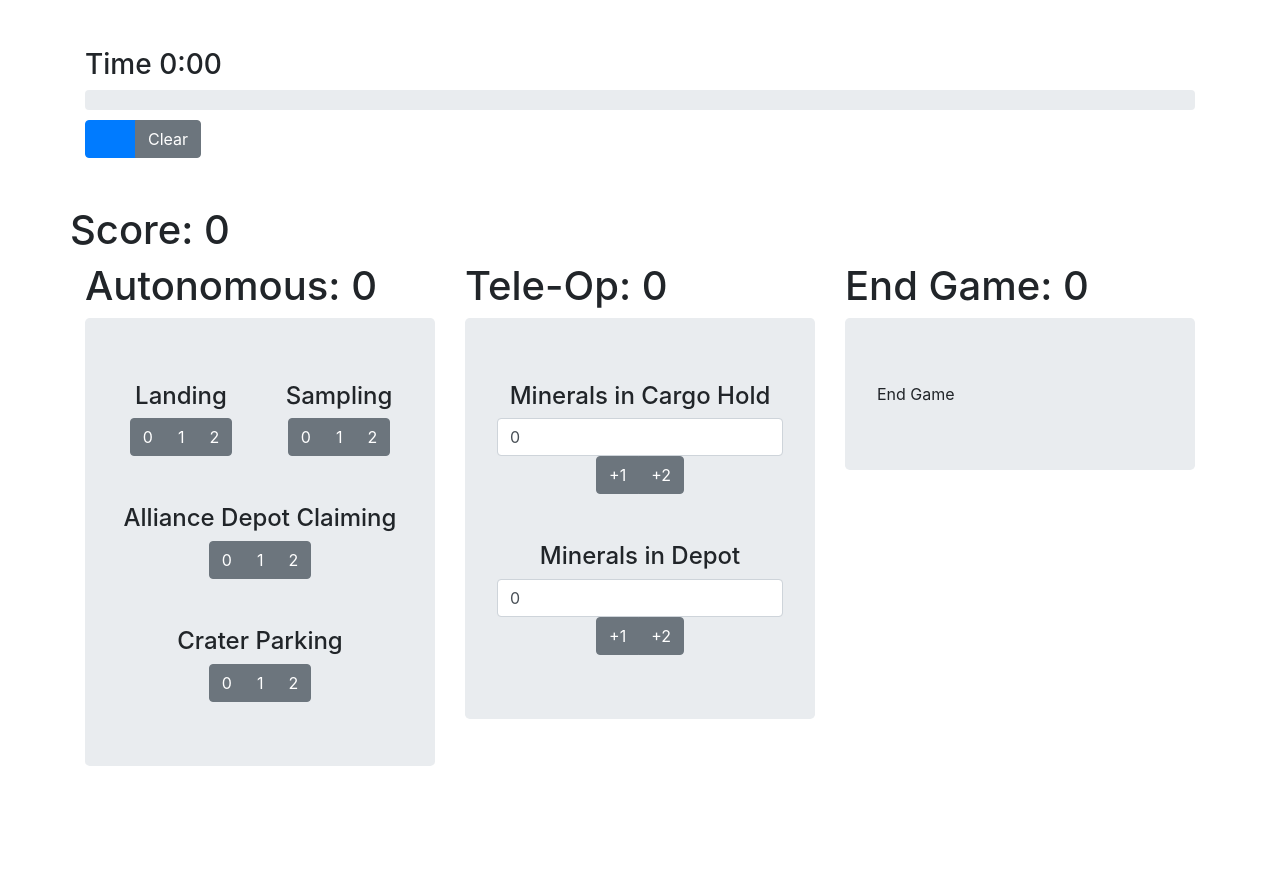
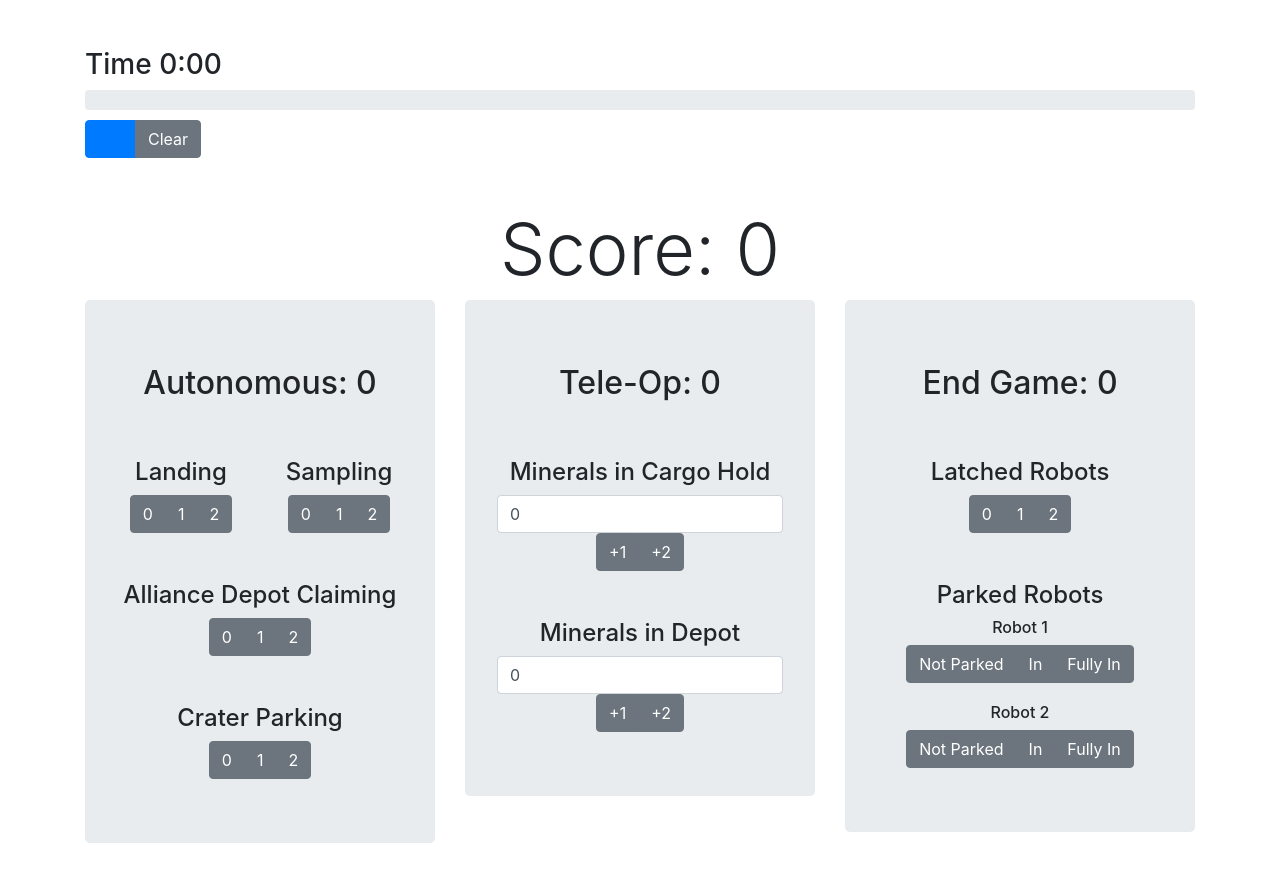
Before and after one commit to HavishNetla/rover-ruckus-scorer, a Next.js app: page / in a window 1280 px wide. Before the commit the page ends 800 px from the top, so only its background shows below. Built offline with nearby package versions, Linux system fonts and the light colour scheme; some icons are missing.

Commit message:
Fix Negative and NaN input

```diff
--- a/components/Autonomous/index.js
+++ b/components/Autonomous/index.js
@@ -12,32 +12,17 @@ import ToggleButton from '../ToggleButton'
 
 export default class extends React.Component {
   state = {
-    robot1Landing: 0,
-    robot2Landing: 0,
+    landing: 0,
     sampling: 0,
     depotClaiming: 0,
-    robot1crater: 0,
-    robot2crater: 0,
-
-    cargoMinerals: 0,
-    depotMinerals: 0,
+    crater: 0,
 
     cargo: 0,
     depot: 0,
-  }
 
-  calculateAutoScore = () =>
-    this.state.robot1Landing * 30 +
-    this.state.robot2Landing * 30 +
-    this.state.sampling * 25 +
-    this.state.depotClaiming * 15 +
-    this.state.robot1crater * 10 +
-    this.state.robot2crater * 10
-
-  calculateTeleScore = () => this.state.cargo * 5 + this.state.depot * 2
-
-  handleDepotChange = event => {
-    this.setState({ depot: event.target.value })
+    latch: 0,
+    robot1Park: 0,
+    robot2Park: 0,
   }
 
   onDepotIncrement = plus2 => {
@@ -52,10 +37,6 @@ export default class extends React.Component {
     }
   }
 
-  handleCargoChange = event => {
-    this.setState({ cargo: event.target.value })
-  }
-
   onCargoIncrement = plus2 => {
     if (plus2 === true) {
       this.setState({
@@ -68,31 +49,62 @@ export default class extends React.Component {
     }
   }
 
+  calculateAutoScore = () =>
+    this.state.landing * 30 +
+    this.state.sampling * 25 +
+    this.state.depotClaiming * 15 +
+    this.state.crater * 10
+
+  calculateTeleScore = () => this.state.cargo * 5 + this.state.depot * 2
+
+  calculateEndGameScore = () =>
+    this.state.latch * 50 + this.state.robot1Park + this.state.robot2Park
+
+  handleDepotChange = event => {
+    if (event.target.value < 0) {
+      this.setState({ depot: 0 })
+    } else {
+      this.setState({ depot: event.target.value || 0 })
+    }
+  }
+
+  handleCargoChange = event => {
+    if (event.target.value < 0) {
+      this.setState({ cargo: 0 })
+    } else {
+      this.setState({ cargo: event.target.value || 0 })
+    }
+  }
+
+  onKeyPress = event => {
+    if (event.which === 13 /* Enter */) {
+      event.preventDefault()
+    }
+  }
+
   render() {
-    const { cargo } = this.state
-
     return (
       <div>
         <Container style={{ marginTop: '3em' }}>
-          <Row style={{ textAlign: 'center' }}>
-            <h1>
-              Score: {this.calculateAutoScore() + this.calculateTeleScore()}
-            </h1>
-          </Row>
+          <h1 className="display-3" style={{ textAlign: 'center' }}>
+            Score:{' '}
+            {this.calculateAutoScore() +
+              this.calculateTeleScore() +
+              this.calculateEndGameScore()}
+          </h1>
+
           <Row>
-            <Col>
-              <h1>Autonomous: {this.calculateAutoScore()}</h1>
-            </Col>
-            <Col>
-              <h1>Tele-Op: {this.calculateTeleScore()}</h1>
-            </Col>
-            <Col>
-              <h1>End Game: {this.calculateAutoScore()}</h1>
-            </Col>
-          </Row>
-          <Row>
-            <Col>
-              <Jumbotron>
+            <Col
+              style={{
+                display: 'table-cell',
+              }}
+            >
+              <Jumbotron style={{ minWidth: 280 }}>
+                <Row style={{ textAlign: 'center', marginBottom: '3em' }}>
+                  <Col>
+                    <h2>Autonomous: {this.calculateAutoScore()}</h2>
+                  </Col>
+                </Row>
                 <Row style={{ textAlign: 'center' }}>
                   <Col>
                     <h4>Landing</h4>
@@ -105,9 +117,7 @@ export default class extends React.Component {
                   <Col>
                     <ToggleButton
                       values={['0', '1', '2']}
-                      onChange={e =>
-                        this.setState({ robot1Landing: e.selected })
-                      }
+                      onChange={e => this.setState({ landing: e.selected })}
                     />
                   </Col>
                   <Col>
@@ -143,16 +153,20 @@ export default class extends React.Component {
                   <Col>
                     <ToggleButton
                       values={['0', '1', '2']}
-                      onChange={e =>
-                        this.setState({ robot1crater: e.selected })
-                      }
+                      onChange={e => this.setState({ crater: e.selected })}
                     />
                   </Col>
                 </Row>
               </Jumbotron>
             </Col>
+
             <Col>
-              <Jumbotron>
+              <Jumbotron style={{ minWidth: 280 }}>
+                <Row style={{ textAlign: 'center', marginBottom: '3em' }}>
+                  <Col>
+                    <h2>Tele-Op: {this.calculateTeleScore()}</h2>
+                  </Col>
+                </Row>
                 <Row style={{ textAlign: 'center' }}>
                   <Col>
                     <h4>Minerals in Cargo Hold</h4>
@@ -166,6 +180,7 @@ export default class extends React.Component {
                         value={this.state.cargo}
                         cargo={this.state.cargo}
                         onChange={this.handleCargoChange}
+                        onKeyPress={this.onKeyPress}
                       />
                     </Form>
                     <ButtonGroup>
@@ -190,6 +205,7 @@ export default class extends React.Component {
                       value={this.state.depot}
                       cargo={this.state.depot}
                       onChange={this.handleDepotChange}
+                      onKeyPress={this.onKeyPress}
                     />
                     <ButtonGroup>
                       <Button onClick={() => this.onDepotIncrement(false)}>
@@ -205,7 +221,78 @@ export default class extends React.Component {
             </Col>
 
             <Col>
-              <Jumbotron>End Game</Jumbotron>
+              <Jumbotron style={{ minWidth: 280 }}>
+                <Row style={{ textAlign: 'center', marginBottom: '3em' }}>
+                  <Col>
+                    <h2>End Game: {this.calculateEndGameScore()}</h2>
+                  </Col>
+                </Row>
+                <Row style={{ textAlign: 'center' }}>
+                  <Col>
+                    <h4>Latched Robots</h4>
+                  </Col>
+                </Row>
+                <Row style={{ textAlign: 'center' }}>
+                  <Col>
+                    <ToggleButton
+                      values={['0', '1', '2']}
+                      onChange={e => this.setState({ latch: e.selected })}
+                    />
+                  </Col>
+                </Row>
+
+                <Row style={{ textAlign: 'center' }}>
+                  <Col style={{ marginTop: '3em' }}>
+                    <h4>Parked Robots</h4>
+                  </Col>
+                </Row>
+                <Row style={{ textAlign: 'center' }}>
+                  <Col>
+                    <h6>Robot 1</h6>
+                  </Col>
+                </Row>
+                <Row style={{ textAlign: 'center' }}>
+                  <Col>
+                    <ToggleButton
+                      values={['Not Parked', 'In', 'Fully In']}
+                      onChange={e => {
+                        if (e.selected === 0) {
+                          this.setState({ robot1Park: 0 })
+                        } else if (e.selected === 1) {
+                          this.setState({ robot1Park: 15 })
+                        } else if (e.selected === 2) {
+                          this.setState({ robot1Park: 25 })
+                        } else {
+                          this.setState({ robot1Park: 0 })
+                        }
+                      }}
+                    />
+                  </Col>
+                </Row>
+                <Row style={{ textAlign: 'center', paddingTop: 20 }}>
+                  <Col>
+                    <h6>Robot 2</h6>
+                  </Col>
+                </Row>
+                <Row style={{ textAlign: 'center' }}>
+                  <Col>
+                    <ToggleButton
+                      values={['Not Parked', 'In', 'Fully In']}
+                      onChange={e => {
+                        if (e.selected === 0) {
+                          this.setState({ robot2Park: 0 })
+                        } else if (e.selected === 1) {
+                          this.setState({ robot2Park: 15 })
+                        } else if (e.selected === 2) {
+                          this.setState({ robot2Park: 25 })
+                        } else {
+                          this.setState({ robot2Park: 0 })
+                        }
+                      }}
+                    />
+                  </Col>
+                </Row>
+              </Jumbotron>
             </Col>
           </Row>
         </Container>
--- /dev/null
+++ b/now.json
@@ -0,0 +1,4 @@
+{
+    "name": "rover-ruckus-scorer",
+    "alias": "rover-ruckus-scorer.now.sh"
+}
```
Also changed, not shown: components/Autonomous/Auto.js (+4 -35 lines), components/Autonomous/EndGame.js (+13 -0 lines), components/Autonomous/Tele.js (+99 -0 lines), components/Autonomous/testIndex.js (added, +52 -0 lines).
